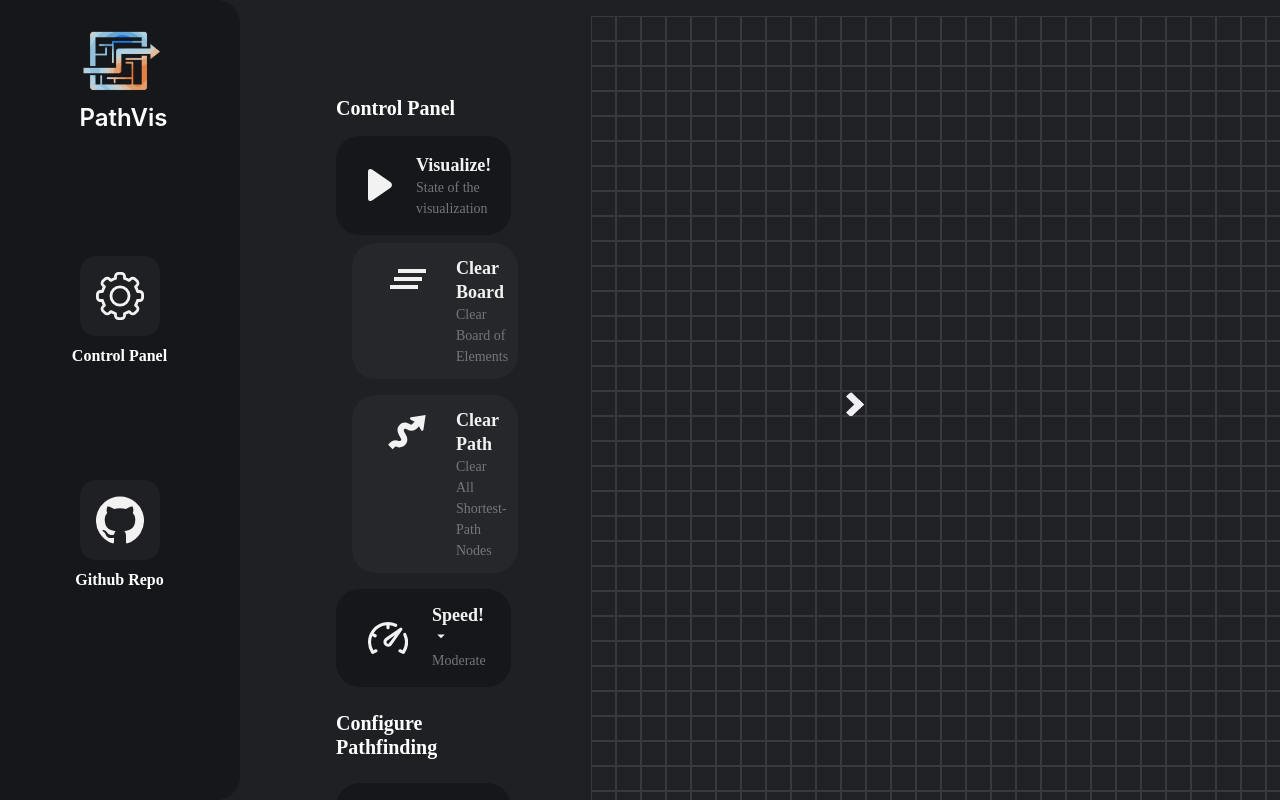
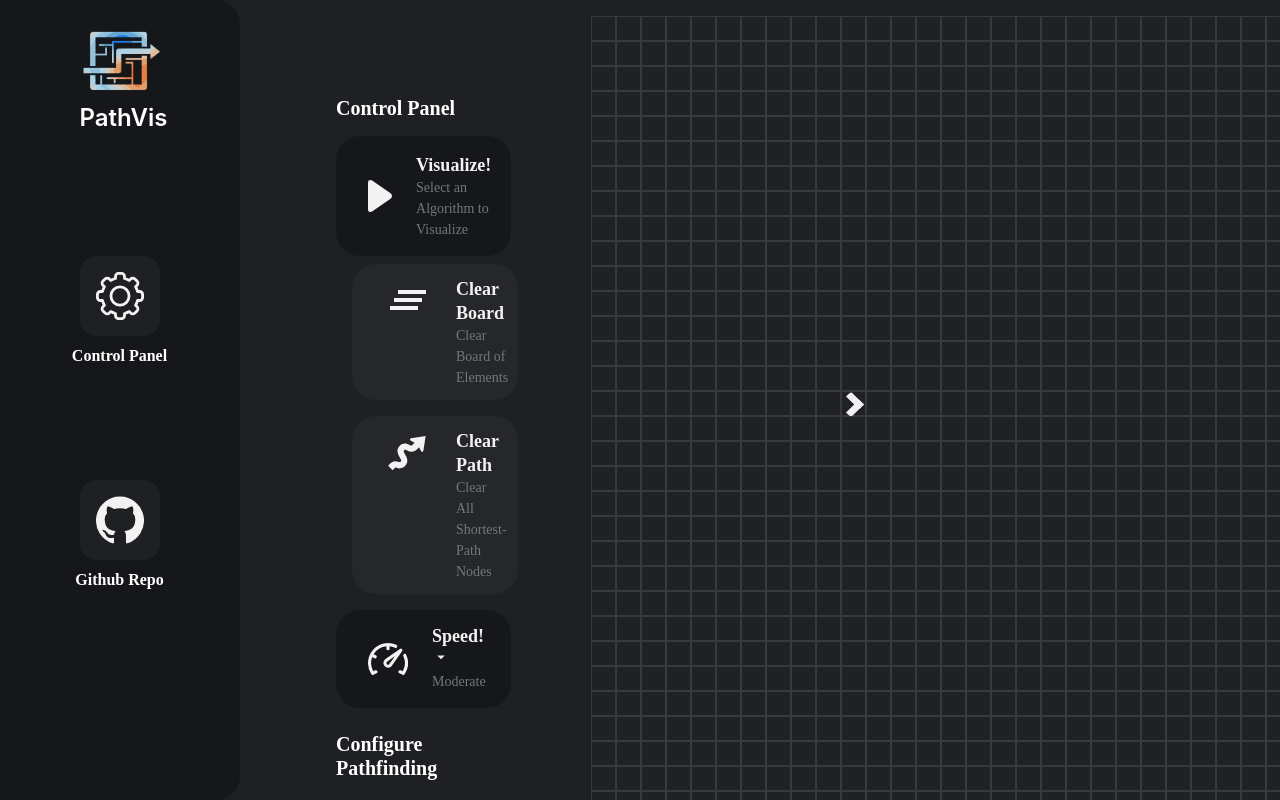
Before and after one commit to AdamAmirah/Pathfinding-Visualizer, a React (Create React App) app: page / in a window 1280 px wide. Shown: the top 800 px of the page. Built offline with nearby package versions, Linux system fonts and the light colour scheme.

Commit message:
Fix bugs

```diff
--- a/src/algorithms/bfs.ts
+++ b/src/algorithms/bfs.ts
@@ -49,7 +49,10 @@ export const bfs = (
     }
   }
 
-  return null;
+  return {
+    path: [],
+    steps: steps.slice(), // Return the steps taken during the search
+  };
 };
 
 const isValidCell = (
--- a/src/components/Main/Grid/Cell.tsx
+++ b/src/components/Main/Grid/Cell.tsx
@@ -19,6 +19,7 @@ interface ICellProps {
   handleCellMouseEnter: (rowIndex: number, colIndex: number) => void;
   handleCellMouseUp: () => void;
   handleCellClick: (rowIndex: number, colIndex: number) => void;
+  searching: boolean;
 }
 
 const draggableVariant = {
@@ -42,6 +43,7 @@ const Cell: React.FC<ICellProps> = ({
   handleCellMouseEnter,
   handleCellMouseUp,
   handleCellClick,
+  searching,
 }) => {
   const [allowedToDraw, setAllowedToDraw] = useState<boolean>(true);
 
@@ -94,7 +96,7 @@ const Cell: React.FC<ICellProps> = ({
           onDragStart={() => onDragStart("start")}
           onDragEnd={(e, info) => onDragEnd("start", e, info)}
           layoutId={`start-${rowIndex}-${colIndex}`}
-          drag
+          drag={!searching}
           dragConstraints={dragConstraints}
         ></motion.div>
       )}
@@ -107,7 +109,7 @@ const Cell: React.FC<ICellProps> = ({
           onDragStart={() => onDragStart("end")}
           onDragEnd={(e, info) => onDragEnd("end", e, info)}
           layoutId={`end-${rowIndex}-${colIndex}`}
-          drag
+          drag={!searching}
           dragConstraints={dragConstraints}
         ></motion.div>
       )}
--- a/src/components/Main/Grid/Grid.tsx
+++ b/src/components/Main/Grid/Grid.tsx
@@ -46,6 +46,8 @@ const Grid: React.FC<IGridProps> = ({
     .fill(0)
     .map(() => Array(numCols).fill(0));
 
+  const [drawing, setDrawing] = useState<boolean>(false);
+
   React.useEffect(() => {
     let result;
     if (pickedAlgo === "Breadth-First Search")
@@ -68,7 +70,7 @@ const Grid: React.FC<IGridProps> = ({
     path: Array<[number, number]>
   ) => {
     let animationSpeed: number;
-
+    setDrawing(true);
     if (currentSpeed === "Fast") animationSpeed = 1;
     else if (currentSpeed === "Slow") animationSpeed = 100;
     else animationSpeed = 20;
@@ -110,6 +112,7 @@ const Grid: React.FC<IGridProps> = ({
         }
         return newGrid;
       });
+      setDrawing(false);
     }, delay);
   };
 
@@ -228,6 +231,7 @@ const Grid: React.FC<IGridProps> = ({
               handleCellMouseEnter={handleCellMouseEnter}
               handleCellMouseUp={handleCellMouseUp}
               handleCellClick={handleCellClick}
+              searching={drawing}
             />
           ))
         )}
--- a/src/components/Main/control panel/ControlPanel.tsx
+++ b/src/components/Main/control panel/ControlPanel.tsx
@@ -109,7 +109,9 @@ const ControlPanel: React.FunctionComponent<IControlPanelProps> = ({
             </LinkOverlay>
           </Heading>
           <Text color="#73767C" fontSize="sm" fontFamily="prodsans">
-            State of the visualization
+            {pickedAlgo === "Breadth-First Search"
+              ? "Ready to visualize Breadth-First!"
+              : "Select an Algorithm to Visualize"}
           </Text>
         </Flex>
       </LinkBox>
```
